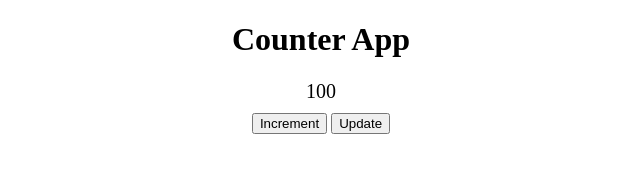
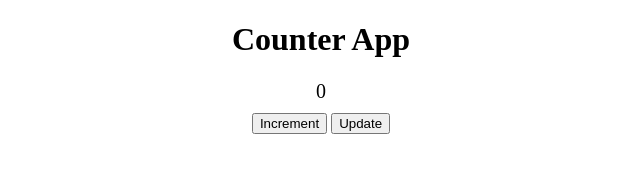
Before and after one commit to hikijikirtakatoshi/DApps_MetaMask, a plain HTML site: page index.html in a window 1280 px wide. Shown: the full height of the page, 319-959 px from the left. Drawn offline with Linux system fonts and the light colour scheme.

Commit message:
index.htmlの修正

```diff
--- a/index.html
+++ b/index.html
@@ -10,7 +10,7 @@
 <body>
     <h1 style="text-align: center">Counter App</h1>
     <div style="text-align: center">
-        <div id="number" style="font-size: 20px">100</div>
+        <div id="number" style="font-size: 20px">0</div>
         <button onclick="incrementNumber()" style="margin-top: 10px">Increment</button>
         <button onclick="getNumber()" style="margin-top: 10px">Update</button>
     </div>
```
